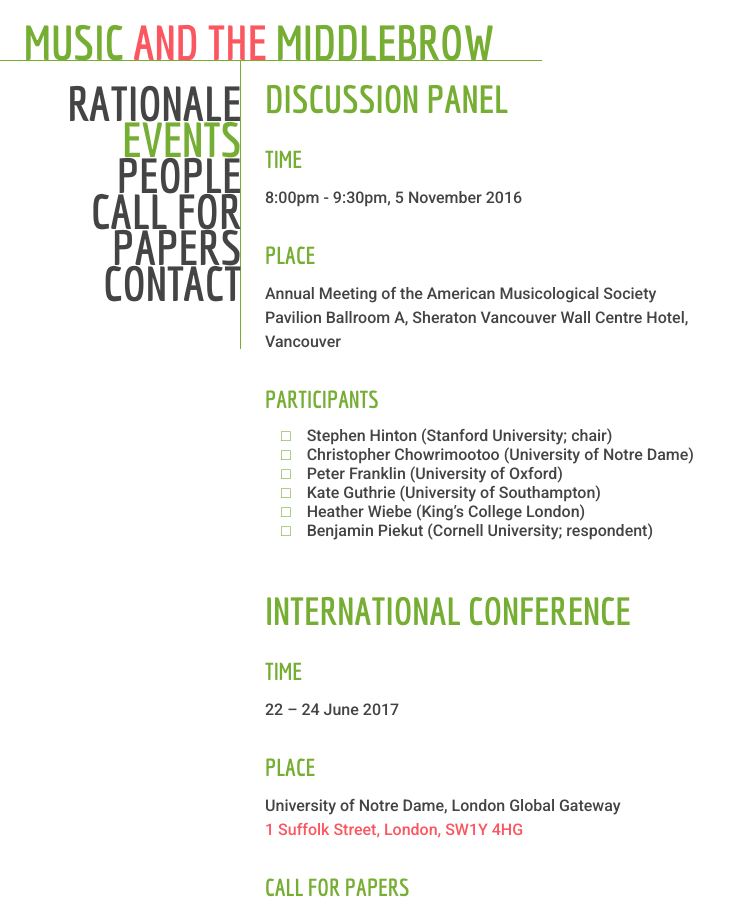
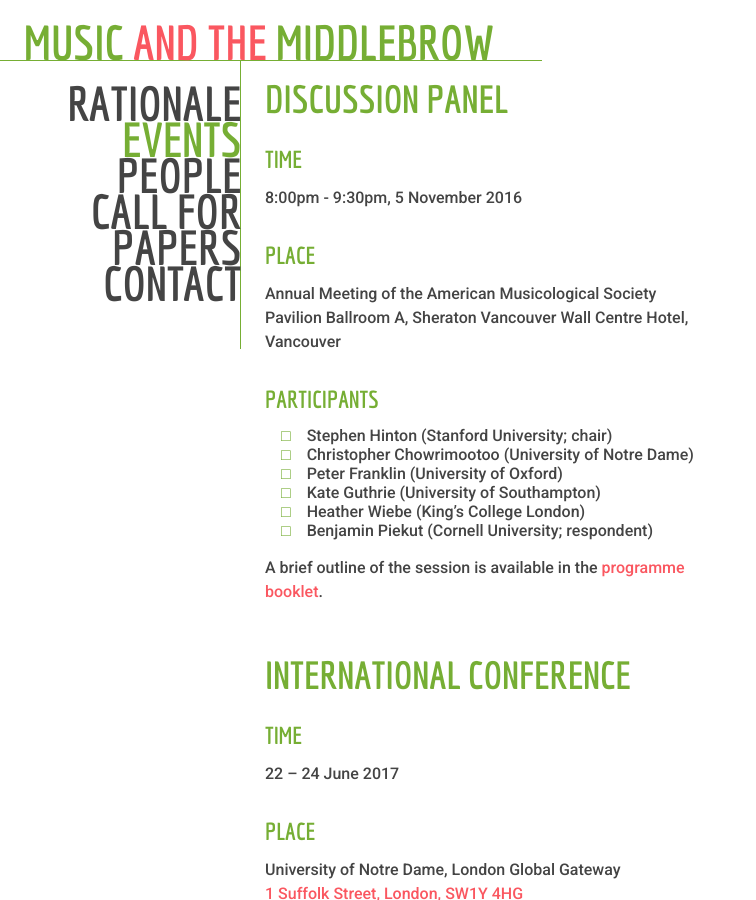
Before and after one commit to musicandthemiddlebrow/musicandthemiddlebrow.github.io, a Jekyll site: the page built from events.html, in a window 1280 px wide and 900 px high. Shown: the whole window, without its empty margins (0-756 px from the left). Built offline with Jekyll 4.4.1, drawn with Linux system fonts in a browser that asks for light colours.

Commit message:
Update events

```diff
--- a/events.html
+++ b/events.html
@@ -22,6 +22,7 @@
   <li>Benjamin Piekut (Cornell University; respondent)</li>
   </ul>
 
+<p>A brief outline of the session is available in the <a href="http://guide.societymusictheory.org/sessions/sat/evening/music-and-the-middlebrow.html">programme booklet</a>.</p>
 
 <h2><a name="conference"></a>International Conference</h2>
 <h3>Time</h3>
```
